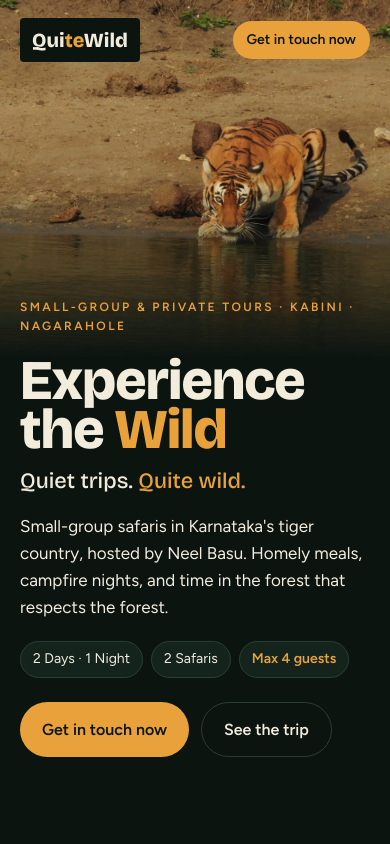
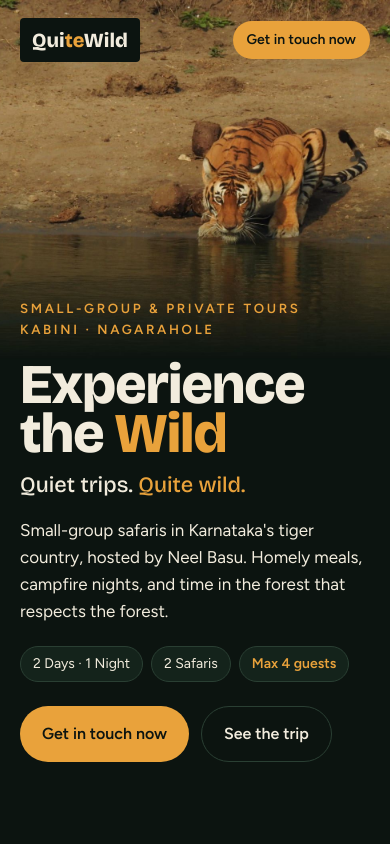
Before and after one commit to greasemunky/quitewild, a plain HTML site: page index.html in a window 390 px wide. Shown: the top 844 px of the page. Drawn offline with nearby package versions, Linux system fonts and the light colour scheme.

Commit message:
Hero tagline line: 18px on desktop, scales down to two clean lines on phones
Co-Authored-By: Claude Opus 5.5 <noreply@anthropic.com>
Claude-Session: https://claude.ai/code/session_013AutRwVj3PPSwEsSJc79un

```diff
--- a/index.html
+++ b/index.html
@@ -61,6 +61,8 @@ section { padding-block: clamp(64px, 10vw, 120px); }
 .hero h1 { font-size: clamp(56px, 12vw, 132px); line-height: .88; }
 .hero .tag { font-family: var(--display); font-weight: 500; font-size: clamp(22px, 3.4vw, 34px); line-height: 1.1; margin-top: -6px; }
 .hero .tag em { font-style: normal; color: var(--amber); }
+.hero .eyebrow { font-size: clamp(12px, 3.4vw, 18px); }
+@media (max-width: 760px) { .hero .eyebrow .hsep { display: block; height: 0; overflow: hidden; } }
 .hero .facts { display: flex; flex-wrap: wrap; gap: 8px; }
 .chip { font-size: 14px; border: 1px solid var(--line); background: var(--forest); padding: 6px 12px; border-radius: 999px; }
 .chip b { color: var(--amber); font-weight: 600; }
@@ -193,7 +195,7 @@ footer .wrap { display: flex; flex-wrap: wrap; justify-content: space-between; g
   <section class="hero">
     <img src="assets/hero.jpg" alt="A tiger crouched at a waterhole, drinking, looking straight at the camera" width="1600" height="900">
     <div class="wrap copy">
-      <span class="eyebrow">Small-group &amp; private tours · Kabini · Nagarahole</span>
+      <span class="eyebrow">Small-group &amp; private tours<span class="hsep"> · </span>Kabini · Nagarahole</span>
       <h1>Experience<br>the <em>Wild</em></h1>
       <p class="tag">Quiet trips. <em>Quite wild.</em></p>
       <p class="lead">Small-group safaris in Karnataka's tiger country, hosted by Neel Basu. Homely meals, campfire nights, and time in the forest that respects the forest.</p>
```
